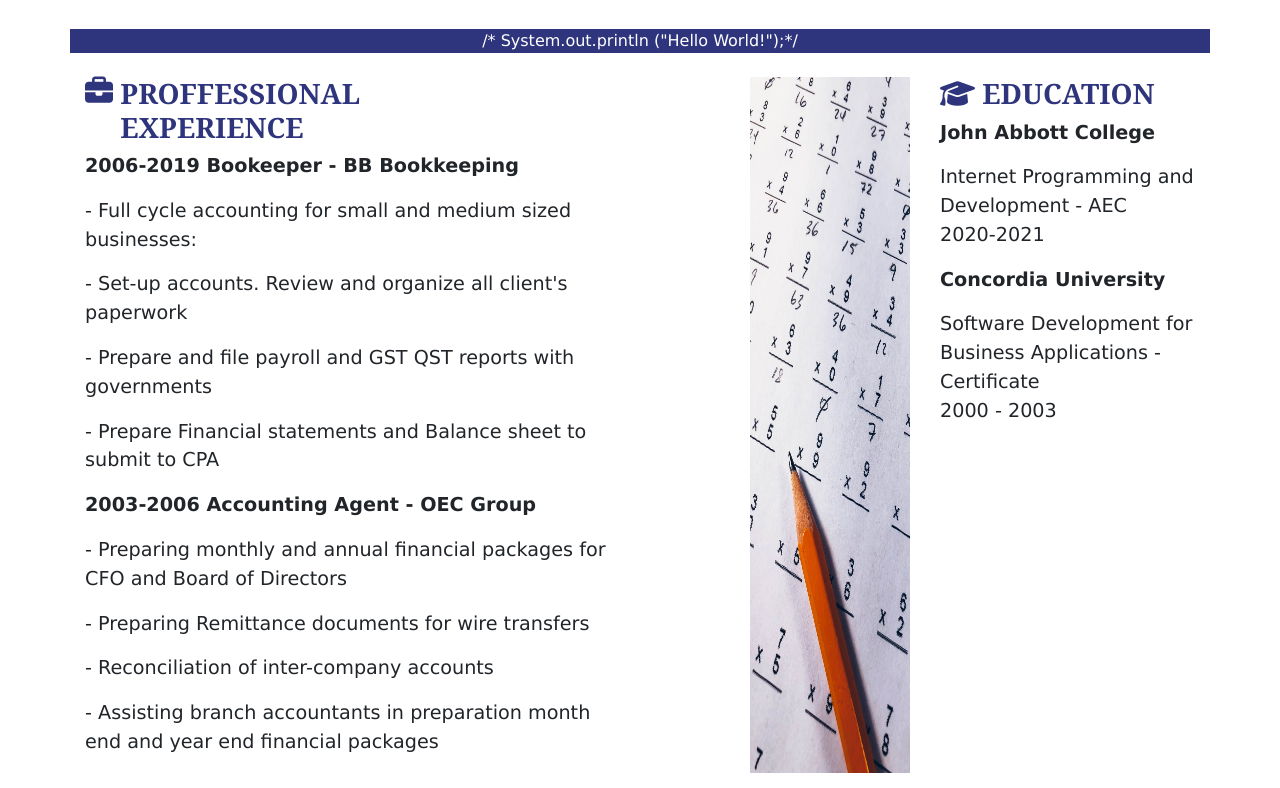
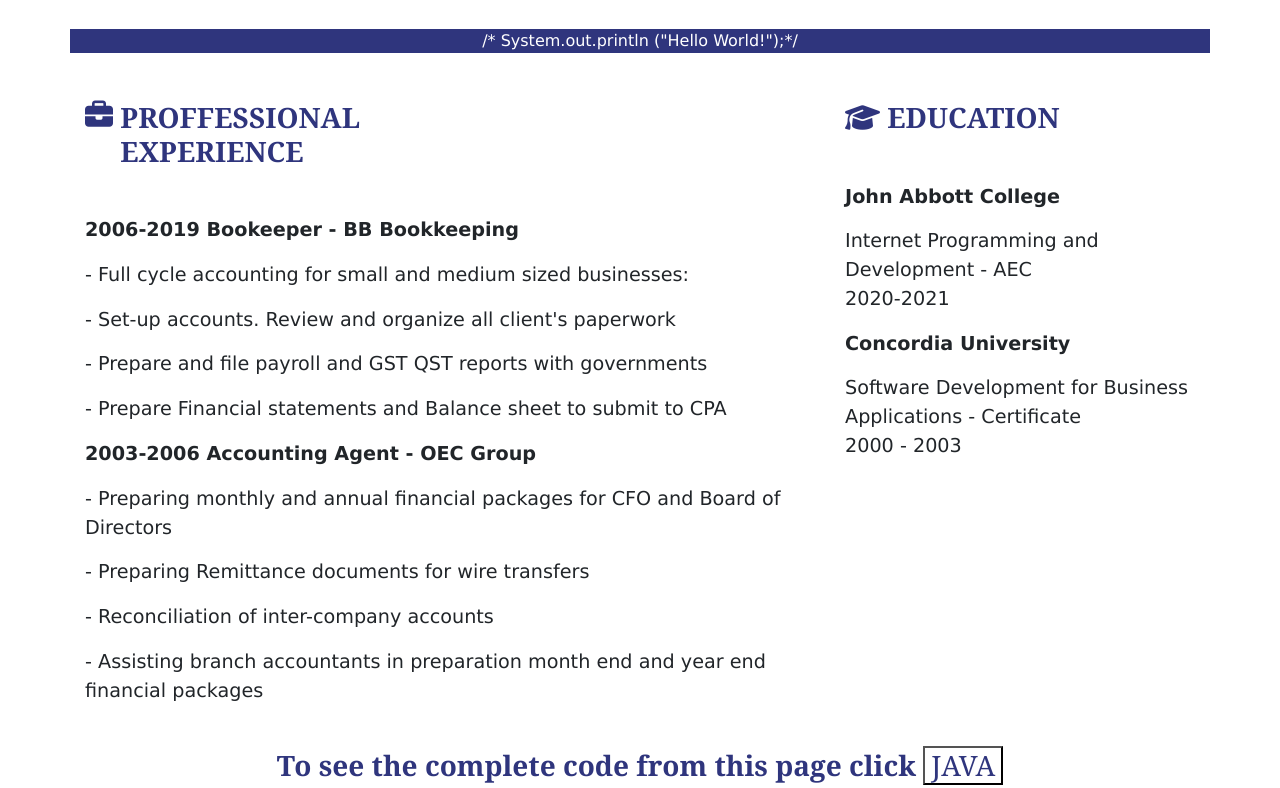
Before and after one commit to anastassiatitova/anastassiatitova.github.io, a plain HTML site: page index.html in a window 1280 px wide. Shown: the part 2626-3414 px from the top of the page. Drawn offline with nearby package versions, Linux system fonts and the light colour scheme.

Commit message:
05/29/2021

```diff
--- a/index.html
+++ b/index.html
@@ -304,9 +304,9 @@
 				</div>
 			</div>
 			<!-- Professional experience -->
-			<div class="row mt-4">
-				<div class="col-12 col-md-8 col-xl-6">
-					<h3>
+			<div class="row mt-5">
+				<div class="col-12 col-md-8 ">
+					<h3 class="mb-5">
 						<i class="fas fa-briefcase align-top"></i>
 						<span class="d-inline-block">PROFFESSIONAL
 							<br>EXPERIENCE</span>
@@ -334,14 +334,9 @@
 						</ul>
 					</div>
 				</div>
-				<!-- School image -->
-				<div class="col-12 col-xl-2 offset-xl-1 d-none d-xl-block">
-					<img src="images/pencil.jpg" alt="pencil" class="img-fluid" style="width: 100%; height: 100%;">
-
-				</div>
 				<!-- Education -->
-				<div class="col-12 col-md-4 col-lg-3">
-					<h3>
+				<div class="col-12 col-md-4">
+					<h3 class="mb-5">
 						<i class="fas fa-graduation-cap"></i>
 						EDUCATION</h3>
 					<p class="boldText">John Abbott College</p>
```
